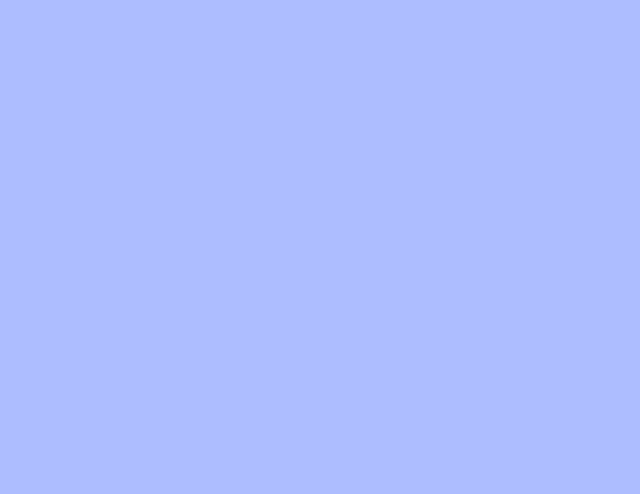
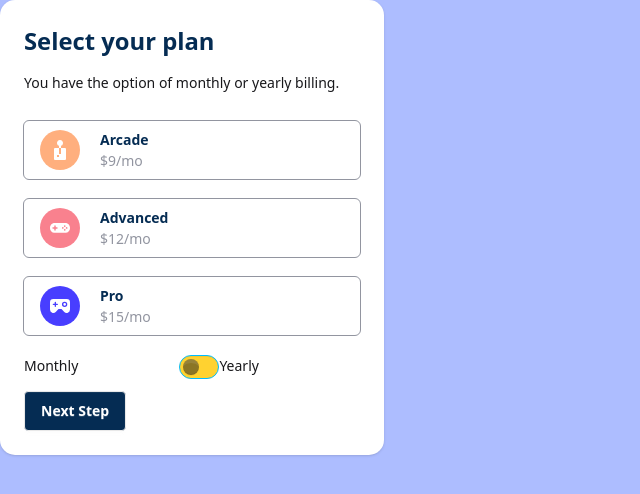
Before and after one commit to ItaloDev-Marcelo/multiStepForm-ts-V2, a React (Vite) app: page / in a window 1280 px wide. Shown: the top 494 px of the page, without its empty margins (0-640 px from the left). Built offline with nearby package versions, Linux system fonts and the light colour scheme.

Commit message:
Estilizando Step-2 part1

```diff
--- a/src/App.tsx
+++ b/src/App.tsx
@@ -1,10 +1,11 @@
 // import StepForm1 from "./Forms/StepForm1";
-// import StepForm2 from "./Forms/StepForm2";
+import StepForm2 from "./Forms/StepForm2";
 // import StepForm3 from "./Forms/StepForm3";
 // import Summary from "./Forms/Summary";
 function App() {
    return (
       <>
+      <StepForm2/>
       {/* <StepForm1/> */}
       {/* <StepForm2/>
       <StepForm3/>
--- a/src/Forms/StepForm2.tsx
+++ b/src/Forms/StepForm2.tsx
@@ -49,7 +49,13 @@ const StepForm2 = () => {
 
 
   return (
-    <form onSubmit={handleSubmit(submit)}>
+   <div className='card  bg-base-100 w-96 rounded-[15px] shadow-sm'>
+     <div className="card-body">
+      <div className='flex flex-col'>
+       <h1 className='card-title text-[1.7em] text-Blue-950 font-bold mb-3'>Select your plan</h1>
+       <p>You have the option of monthly or yearly billing.</p>
+      </div>
+         <form onSubmit={handleSubmit(submit)}>
         <InputRadio radioImage={Arcade} radioName='selectedPlan' radioId='arcade-radio' radioValue={radioOptionValue1} title='Arcade' subTitle={option01} register={register} changes={isSelected} />
         <InputRadio radioImage={Advanced} radioName='selectedPlan' radioId='advanced-radio' radioValue={radioOptionValue2} title='Advanced' subTitle={option02}  register={register} changes={isSelected}  />
         <InputRadio radioImage={Pro} radioName='selectedPlan' radioId='pro-radio' radioValue={radioOptionValue3} title='Pro' subTitle={option03}  register={register} changes={isSelected}  />
@@ -57,6 +63,8 @@ const StepForm2 = () => {
          <ToggleButton/>
          <Button />
     </form>
+     </div>
+   </div>
   )
 }
 
--- a/src/components/Inputs/InputRadio.tsx
+++ b/src/components/Inputs/InputRadio.tsx
@@ -16,18 +16,19 @@ interface RadioProps {
 
 const InputRadio:FC<RadioProps> = ({radioImage,radioName,radioId,radioValue,title,subTitle, register, changes}) => {
 
-  const Result = !changes ? (<span>2 months free</span>) : null;
+  const Result = !changes ? '/yr' : '/mo' ;
+  const planApply = !changes ? (<span className='text-Blue-950 font-semibold'>2 months free</span>) : null ;
 
   return (
-    <div >
-       <label>
-          <figure>
+    <div className="my-5 outline-1 outline-Grey-500 p-2 rounded-[5px]">
+       <label className='flex flex-row'>
+          <figure className="px-2 mr-3">
               <img src={radioImage} alt='' />
           </figure>
           <div>
-              <input type='radio'  id={radioId} value={radioValue} {...register(radioName)} />
-              <p> <strong>{title}</strong> <span>{subTitle}</span> <br /> {Result} </p>
-
+              <input type='radio' className="hidden"  id={radioId} value={radioValue} {...register(radioName)}  />
+              <p> <strong className='text-Blue-950 font-bold'>{title}</strong> <br />
+               <span className='text-Grey-500 '>{subTitle}{Result}</span><br /> {planApply} </p>
           </div>
        </label>
     </div>
--- a/src/components/toggleButton.tsx
+++ b/src/components/toggleButton.tsx
@@ -6,9 +6,16 @@ const ToggleBtn = () => {
   const {togglePlan, isSelected} = useSelectedPlan();
    console.log(isSelected)
 
-  return <div>
+  return <div className='flex'>
      <p><span>Monthly</span></p>
-     <input type="checkbox" id="" onChange={togglePlan} />
+    <div>
+       <input type="checkbox"
+       className="toggle theme-controller col-span-2 col-start-1 row-start-1 border-sky-400
+        bg-amber-300 [--tglbg:var(--color-sky-500)]
+        checked:border-blue-800 checked:bg-blue-300 checked:[--tglbg:var(--color-blue-900)]"
+       onChange={togglePlan} />
+    </div>
+
      <p><span>Yearly</span></p>
   </div>
 }
```
